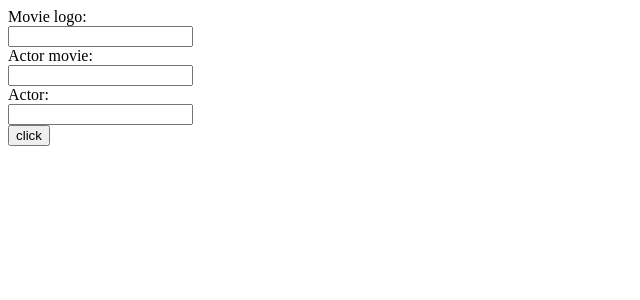
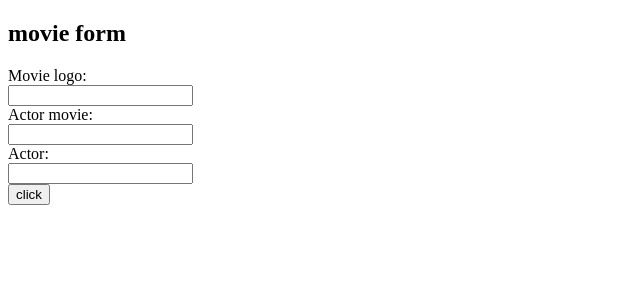
Before and after one commit to vinaykumariet/textile, a Django app: page /home/movie-add/ in a window 1280 px wide. Shown: the top 300 px of the page, without its empty margins (0-640 px from the left). Run offline with Django 3.2, Linux system fonts and the light colour scheme.

Commit message:
second commit  new

```diff
--- a/textile/home/templates/movie/movie_form.html
+++ b/textile/home/templates/movie/movie_form.html
@@ -4,6 +4,7 @@
 <title>Page Title</title>
 </head>
 <body>
+   <h2> movie form </h2>
  <form method="POST" action="">
 {% csrf_token %}
 
```
